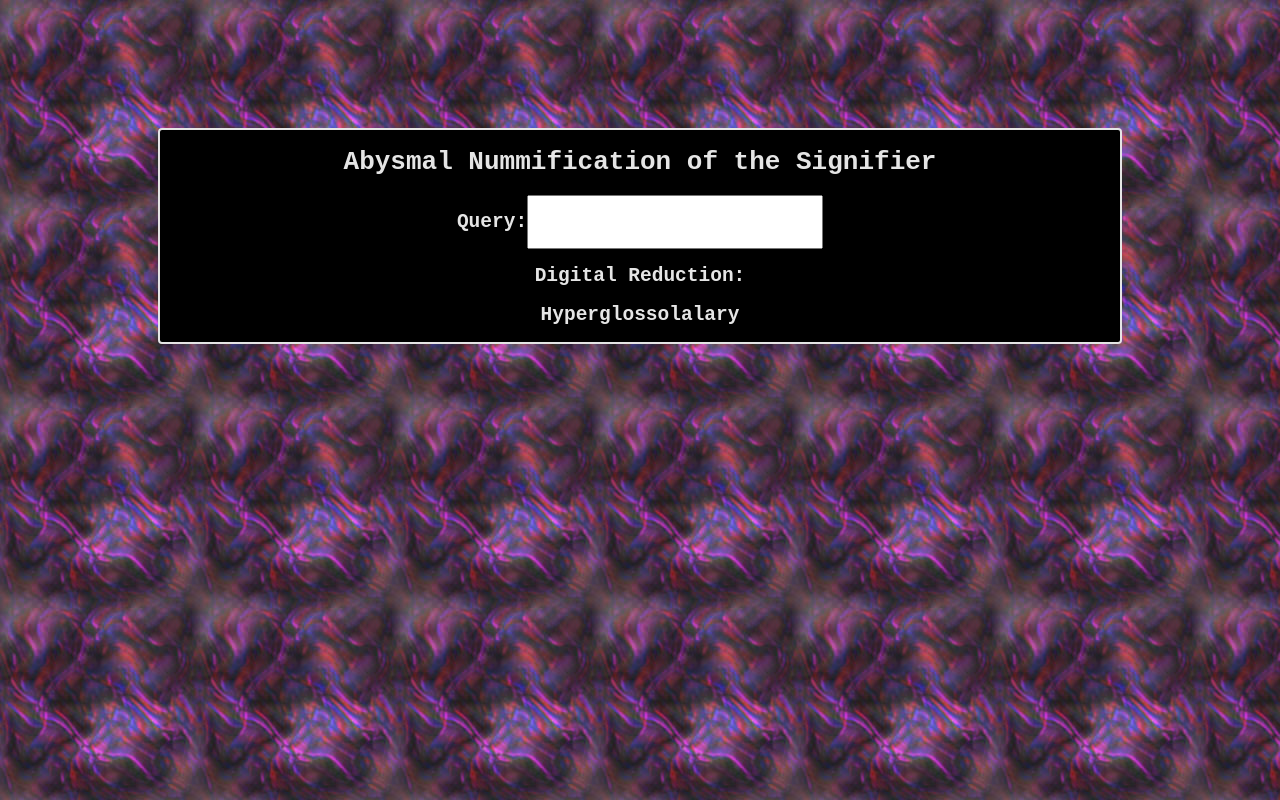
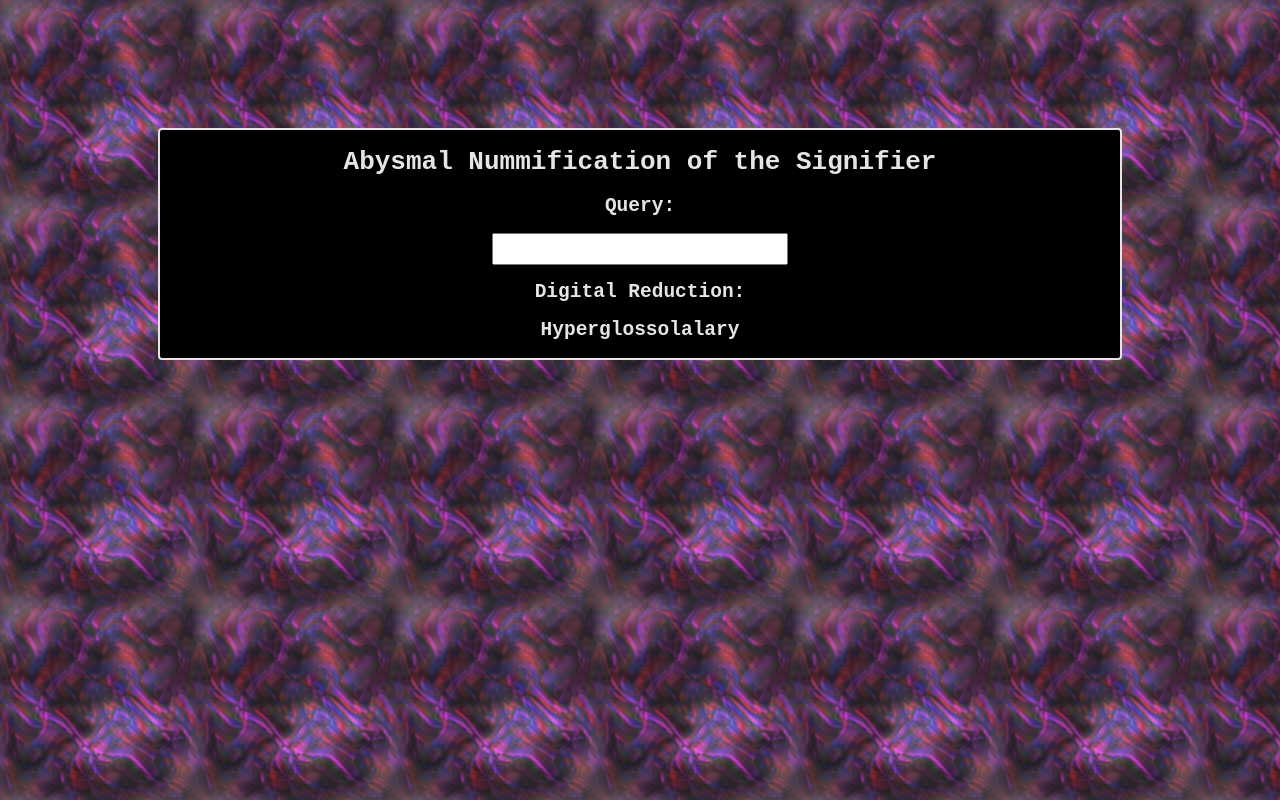
Before and after one commit to feydor/nummifier, a React (Create React App) app: page / in a window 1280 px wide. Built offline with nearby package versions, Linux system fonts and the light colour scheme.

Commit message:
Tweaked css

```diff
--- a/src/App.css
+++ b/src/App.css
@@ -17,7 +17,7 @@ body {
 }
 
 #QueryBar {
-    display: flex;
+    /* display: flex; */
     margin: auto;
     justify-content: center;
 }
@@ -26,4 +26,13 @@ body {
     font-size: 22px;
 }
 
+#DigitalReductionBars {
+    margin: auto;
+    width: 40%;
+}
+
+.DigitalReductionBar {
+    justify-content: center;
+}
+
 /* color: #8A8A8A; */
--- a/src/App.js
+++ b/src/App.js
@@ -110,7 +110,7 @@ function QueryBar(props) {
     );
 }
 
-function Glossary() {
+function Glossary(props) {
     return (
         <div id="Glossary">
             <h2>Hyperglossolalary</h2>
@@ -140,7 +140,7 @@ function App() {
             <h1 id="title">Abysmal Nummification of the Signifier</h1>
             <QueryBar setReductions={setReductions} />
             <DigitalReductionBars reductions={reductions} />
-            <Glossary />
+            <Glossary reduction={reductions} />
         </div>
     );
 }
```
